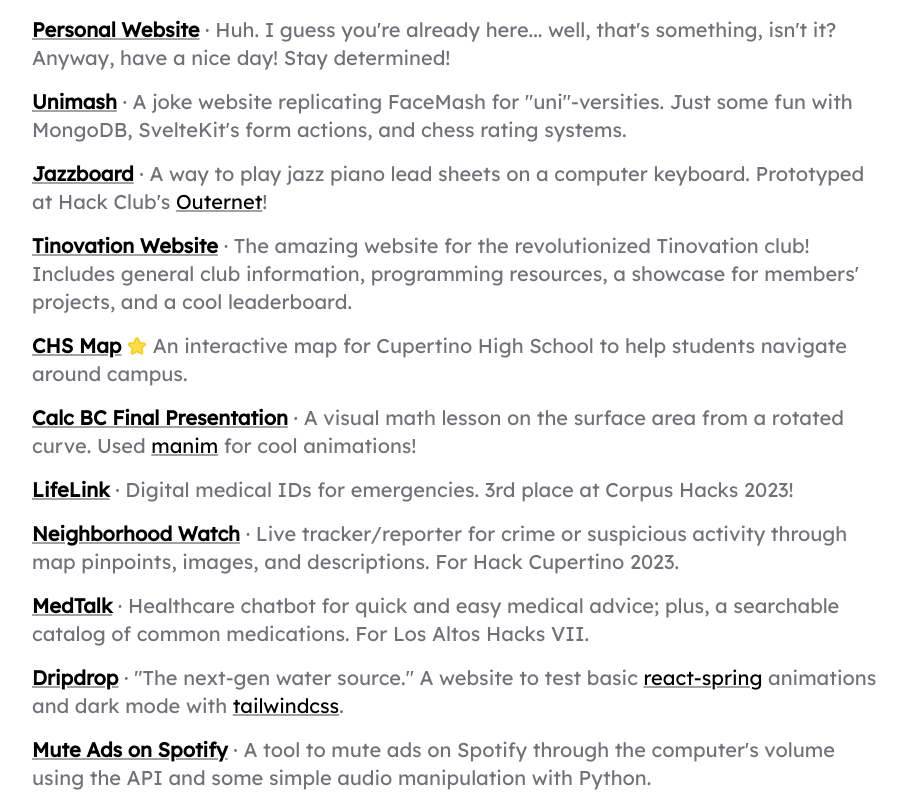
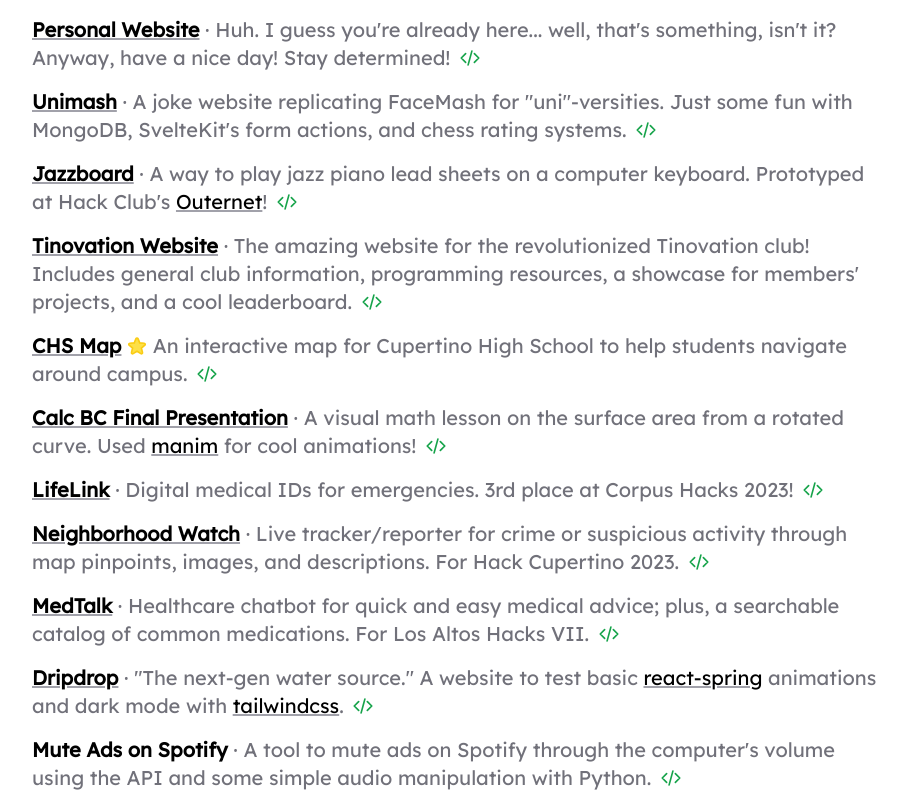
Before and after one commit to solunian/website, a SvelteKit app: page / in a window 1280 px wide. Shown: the part 568-1360 px from the top of the page, without its empty margins (184-1091 px from the left). Built offline with nearby package versions, Linux system fonts and the light colour scheme; a web font is replaced by a local one.

Commit message:
feat: github link, opt links for projects, /news readme

```diff
--- a/src/lib/components/Project.svelte
+++ b/src/lib/components/Project.svelte
@@ -2,18 +2,23 @@
   import Link from "./Link.svelte";
 
   export let title: string;
-  export let link: string;
+  export let link: string | undefined = undefined;
+  export let github_link: string | undefined = undefined;
   export let starred: boolean = false;
 </script>
 
 <div>
   <h3 class="inline">
-    <Link href={link}>
-      <span class="font-semibold">{title}</span>
-    </Link>
+    {#if link !== undefined}
+      <Link href={link}>
+        <span class="font-semibold">{title}</span>
+      </Link>
+    {:else}
+      <span class="font-semibold text-black dark:text-white">{title}</span>
+    {/if}
 
     {#if starred}
-      <button id="tooltip-target">
+      <button id="tooltip-target" class="cursor-default">
         <svg
           xmlns="http://www.w3.org/2000/svg"
           viewBox="0 0 24 24"
@@ -35,6 +40,26 @@
   </h3>
 
   <slot />
+
+  {#if github_link !== undefined}
+    <a
+      href={github_link}
+      target="_blank"
+      class="inline rounded-lg px-1 text-green-600 transition hover:bg-zinc-200 dark:hover:bg-zinc-700">
+      <svg
+        xmlns="http://www.w3.org/2000/svg"
+        fill="none"
+        viewBox="0 0 24 24"
+        stroke-width="2"
+        stroke="currentColor"
+        class="inline h-5 w-5 -translate-y-0.5">
+        <path
+          stroke-linecap="round"
+          stroke-linejoin="round"
+          d="M17.25 6.75 22.5 12l-5.25 5.25m-10.5 0L1.5 12l5.25-5.25m7.5-3-4.5 16.5" />
+      </svg>
+    </a>
+  {/if}
 </div>
 
 <style lang="postcss">
--- a/src/routes/+error.svelte
+++ b/src/routes/+error.svelte
@@ -8,7 +8,7 @@
 </svelte:head>
 
 <div class="mx-4 flex flex-col items-center justify-center gap-4 pt-28 text-center md:mx-10">
-  <h1 class="font-mono text-3xl text-black dark:text-white md:text-4xl">
+  <h1 class="font-mono text-3xl text-black md:text-4xl dark:text-white">
     {$page.status}: {$page.error?.message}
   </h1>
   <img src="/website/polite_cat.jpg" alt="polite cat" class="rounded-xl" />
--- a/src/routes/+page.svelte
+++ b/src/routes/+page.svelte
@@ -54,51 +54,80 @@
     </header>
 
     <Section id="projects">
-      <Project title="Daniel's Hacker News" link="/news" starred>
+      <Project
+        title="Daniel's Hacker News"
+        link="/news"
+        github_link="https://github.com/solunian/website/tree/main/src/routes/news"
+        starred>
         An aesthetic wrapper for Y Combinator's Hacker News. Just a nice way to check out tech news.
       </Project>
 
-      <Project title="Personal Website" link="/">
+      <Project title="Personal Website" link="/" github_link="https://github.com/solunian/website">
         Huh. I guess you're already here... well, that's something, isn't it? Anyway, have a nice
         day! Stay determined!
       </Project>
 
-      <Project title="Unimash" link="https://unimash.vercel.app/">
+      <Project
+        title="Unimash"
+        link="https://unimash.vercel.app/"
+        github_link="https://github.com/solunian/website">
         A joke website replicating FaceMash for "uni"-versities. Just some fun with MongoDB,
         SvelteKit's form actions, and chess rating systems.
       </Project>
 
-      <Project title="Jazzboard" link="https://jazzboard.vercel.app/">
+      <Project
+        title="Jazzboard"
+        link="https://jazzboard.vercel.app/"
+        github_link="https://github.com/solunian/jazzboard">
         A way to play jazz piano lead sheets on a computer keyboard. Prototyped at Hack Club's <Link
           href="https://outernet.hackclub.com">Outernet</Link
         >!
       </Project>
 
-      <Project title="Tinovation Website" link="https://tinovation.org/">
+      <Project
+        title="Tinovation Website"
+        link="https://tinovation.org/"
+        github_link="https://github.com/tinovationchs/tinovation-website">
         The amazing website for the revolutionized Tinovation club! Includes general club
         information, programming resources, a showcase for members' projects, and a cool
         leaderboard.
       </Project>
 
-      <Project title="CHS Map" link="https://chs-map.vercel.app/" starred>
+      <Project
+        title="CHS Map"
+        link="https://chs-map.vercel.app/"
+        github_link="https://github.com/solunian/chs-map"
+        starred>
         An interactive map for Cupertino High School to help students navigate around campus.
       </Project>
 
-      <Project title="Calc BC Final Presentation" link="https://saper-two.vercel.app/">
+      <Project
+        title="Calc BC Final Presentation"
+        link="https://saper-two.vercel.app/"
+        github_link="https://github.com/solunian/saper">
         A visual math lesson on the surface area from a rotated curve. Used
         <Link href="https://github.com/3b1b/manim">manim</Link> for cool animations!
       </Project>
 
-      <Project title="LifeLink" link="https://lifelink-eta.vercel.app/">
+      <Project
+        title="LifeLink"
+        link="https://lifelink-eta.vercel.app/"
+        github_link="https://github.com/solunian/lifelink">
         Digital medical IDs for emergencies. 3rd place at Corpus Hacks 2023!
       </Project>
 
-      <Project title="Neighborhood Watch" link="https://hack-cupertino.vercel.app/">
+      <Project
+        title="Neighborhood Watch"
+        link="https://hack-cupertino.vercel.app/"
+        github_link="https://github.com/solunian/neighborhood-watch">
         Live tracker/reporter for crime or suspicious activity through map pinpoints, images, and
         descriptions. For Hack Cupertino 2023.
       </Project>
 
-      <Project title="MedTalk" link="https://medtalk.vercel.app/">
+      <Project
+        title="MedTalk"
+        link="https://medtalk.vercel.app/"
+        github_link="https://github.com/solunian/medtalk">
         Healthcare chatbot for quick and easy medical advice; plus, a searchable catalog of common
         medications. For Los Altos Hacks VII.
       </Project>
@@ -108,13 +137,16 @@
         For CUHSD Hackathon IV.
       </Project> -->
 
-      <Project title="Dripdrop" link="https://dripdrop-two.vercel.app/">
+      <Project
+        title="Dripdrop"
+        link="https://dripdrop-two.vercel.app/"
+        github_link="https://github.com/solunian/dripdrop">
         "The next-gen water source." A website to test basic
         <Link href="https://www.react-spring.dev/">react-spring</Link>
         animations and dark mode with <Link href="https://tailwindcss.com/">tailwindcss</Link>.
       </Project>
 
-      <Project title="Mute Ads on Spotify" link="https://github.com/solunian/mute-ads">
+      <Project title="Mute Ads on Spotify" github_link="https://github.com/solunian/mute-ads">
         A tool to mute ads on Spotify through the computer's volume using the API and some simple
         audio manipulation with Python.
       </Project>
--- a/src/routes/news/+page.svelte
+++ b/src/routes/news/+page.svelte
@@ -150,9 +150,9 @@
 </div> -->
 
 <!-- WRAPPER FOR CENTERING -->
-<div class="flex flex-grow flex-row bg-zinc-200 dark:bg-zinc-950 lg:justify-center">
+<div class="flex flex-grow flex-row bg-zinc-200 lg:justify-center dark:bg-zinc-950">
   <div
-    class="flex w-full flex-col border-x-2 border-zinc-300 bg-zinc-100 px-4 py-4 dark:border-zinc-800 dark:bg-zinc-900 sm:mx-10 md:mx-20 md:px-8 lg:mx-0 lg:w-[60rem]">
+    class="flex w-full flex-col border-x-2 border-zinc-300 bg-zinc-100 px-4 py-4 sm:mx-10 md:mx-20 md:px-8 lg:mx-0 lg:w-[60rem] dark:border-zinc-800 dark:bg-zinc-900">
     <header class="flex flex-col items-center sm:items-start">
       <div class="flex flex-row items-baseline gap-4 sm:gap-20">
         <nav class="flex flex-row items-baseline gap-4">
@@ -168,7 +168,7 @@
         {last_fetch_timestamp}
       </h3>
       <h1 class="font-mono text-5xl sm:text-6xl">Hacker News</h1>
-      <h2 class="font-mono text-2xl text-orange-600 dark:text-orange-500 sm:pl-8">
+      <h2 class="font-mono text-2xl text-orange-600 sm:pl-8 dark:text-orange-500">
         from Y Combinator
       </h2>
     </header>
--- a/src/routes/news/About.svelte
+++ b/src/routes/news/About.svelte
@@ -19,7 +19,7 @@
     transition:fade={{ duration: 200 }} />
 
   <div
-    class="w-full rounded-xl border-2 border-zinc-300 bg-zinc-100 p-3 font-sans dark:border-zinc-800 dark:bg-zinc-950 dark:text-zinc-300 sm:w-[36rem]">
+    class="w-full rounded-xl border-2 border-zinc-300 bg-zinc-100 p-3 font-sans sm:w-[36rem] dark:border-zinc-800 dark:bg-zinc-950 dark:text-zinc-300">
     <button
       class="absolute right-2 top-2 z-10 stroke-zinc-900 opacity-50 transition hover:opacity-75"
       on:click={close}
--- a/src/routes/news/Story.svelte
+++ b/src/routes/news/Story.svelte
@@ -50,7 +50,7 @@
       <div
         id="text"
         transition:slide
-        class="text-wrap rounded-lg bg-zinc-200 px-3 py-2 text-sm dark:bg-zinc-800 sm:px-5 sm:py-3 sm:text-base">
+        class="text-wrap rounded-lg bg-zinc-200 px-3 py-2 text-sm sm:px-5 sm:py-3 sm:text-base dark:bg-zinc-800">
         {@html item.text}
       </div>
     {/if}
```
Also changed, not shown: src/routes/news/README.md (added).
